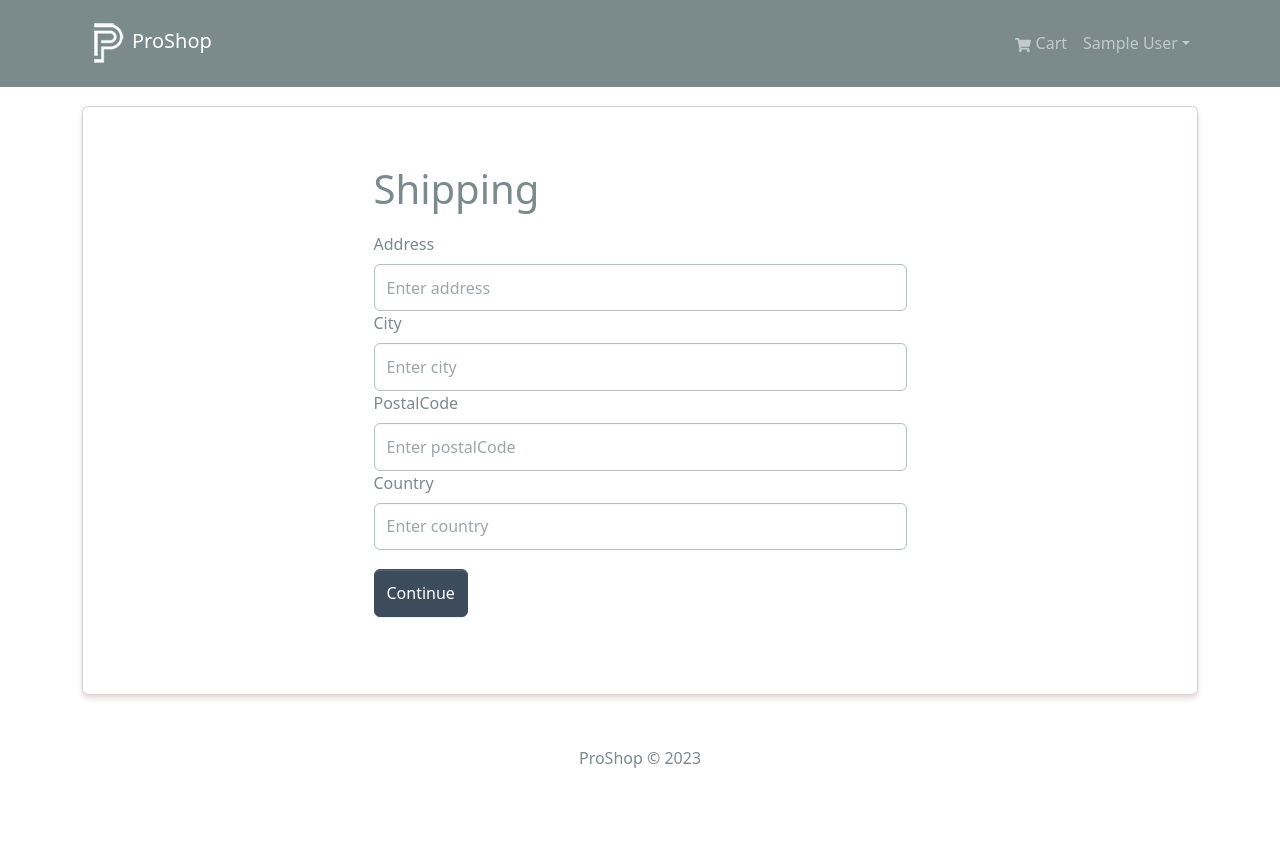
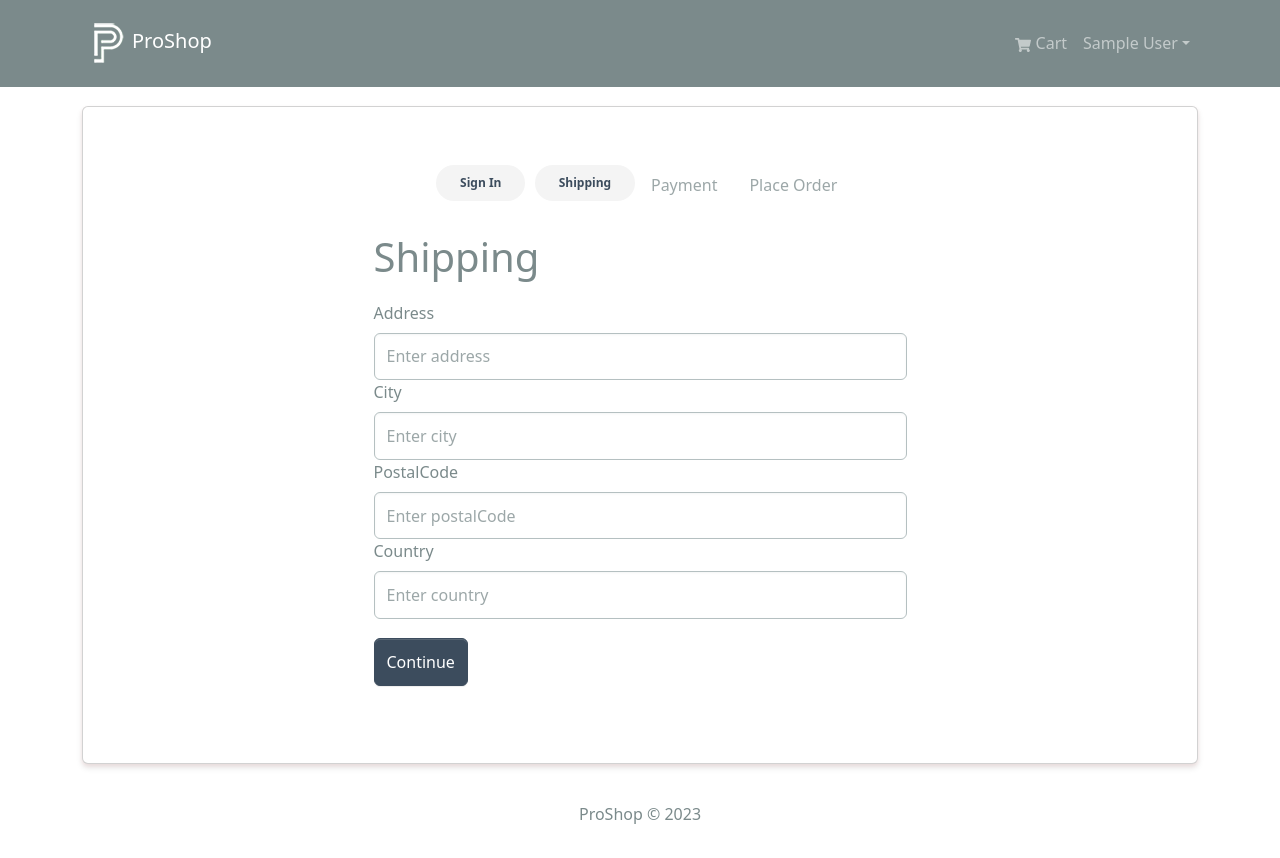
Before and after one commit to evilleda23/MERN-proshop-frontend-BT, a React (Create React App) app: page /shipping in a window 1280 px wide. Shown: the top 858 px of the page. Before the commit the page ends 805 px from the top, so only its background shows below. Built offline with nearby package versions, Linux system fonts and the light colour scheme; sample sign-in values are in the browser's storage.

Commit message:
feat: add steps in shipping screen

```diff
--- /dev/null
+++ b/src/components/CheckoutSteps.jsx
@@ -0,0 +1,71 @@
+import { Badge, Nav } from 'react-bootstrap';
+import { LinkContainer } from 'react-router-bootstrap';
+
+function CheckoutSteps({ step1, step2, step3, step4 }) {
+  return (
+    <Nav className='justify-content-center mb-4'>
+      <Nav.Item>
+        {step1 ? (
+          <Badge
+            pill
+            bg='light'
+            className='ms-2'
+          >
+            <LinkContainer to='/login'>
+              <Nav.Link>Sign In</Nav.Link>
+            </LinkContainer>
+          </Badge>
+        ) : (
+          <Nav.Link disabled>Sign In</Nav.Link>
+        )}
+      </Nav.Item>
+      <Nav.Item>
+        {step2 ? (
+          <Badge
+            pill
+            bg='light'
+            className='ms-2'
+          >
+            <LinkContainer to='/shipping'>
+              <Nav.Link>Shipping</Nav.Link>
+            </LinkContainer>
+          </Badge>
+        ) : (
+          <Nav.Link disabled>Shipping</Nav.Link>
+        )}
+      </Nav.Item>
+      <Nav.Item>
+        {step3 ? (
+          <Badge
+            pill
+            bg='light'
+            className='ms-2'
+          >
+            <LinkContainer to='/payment'>
+              <Nav.Link>Payment</Nav.Link>
+            </LinkContainer>
+          </Badge>
+        ) : (
+          <Nav.Link disabled>Payment</Nav.Link>
+        )}
+      </Nav.Item>
+      <Nav.Item>
+        {step4 ? (
+          <Badge
+            pill
+            bg='light'
+            className='ms-2'
+          >
+            <LinkContainer to='/placeorder'>
+              <Nav.Link>Place Order</Nav.Link>
+            </LinkContainer>
+          </Badge>
+        ) : (
+          <Nav.Link disabled>Place Order</Nav.Link>
+        )}
+      </Nav.Item>
+    </Nav>
+  );
+}
+
+export default CheckoutSteps;
--- a/src/screens/ShippingScreen.jsx
+++ b/src/screens/ShippingScreen.jsx
@@ -4,9 +4,10 @@ import { Form, Button, Card } from 'react-bootstrap';
 import { useDispatch, useSelector } from 'react-redux';
 import { useNavigate } from 'react-router-dom';
 
+import { saveShippingAddress } from '../slices/cart.slice';
+
 import FormContainer from '../components/FormContainer';
-
-import { saveShippingAddress } from '../slices/cart.slice';
+import CheckoutSteps from '../components/CheckoutSteps';
 
 function ShippingScreen() {
   const { shippingAddress } = useSelector((state) => state.cart);
@@ -28,6 +29,10 @@ function ShippingScreen() {
 
   return (
     <Card className='py-5'>
+      <CheckoutSteps
+        step1
+        step2
+      />
       <FormContainer>
         <h1>Shipping</h1>
         <Form onSubmit={submitHandler}>
```
